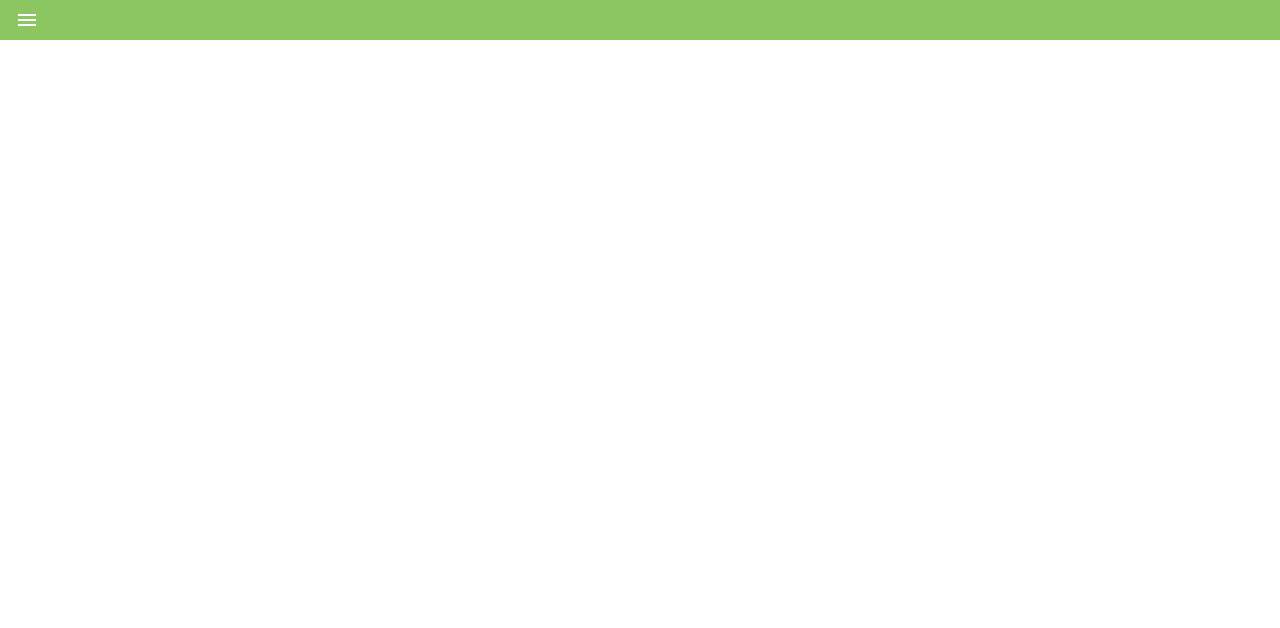
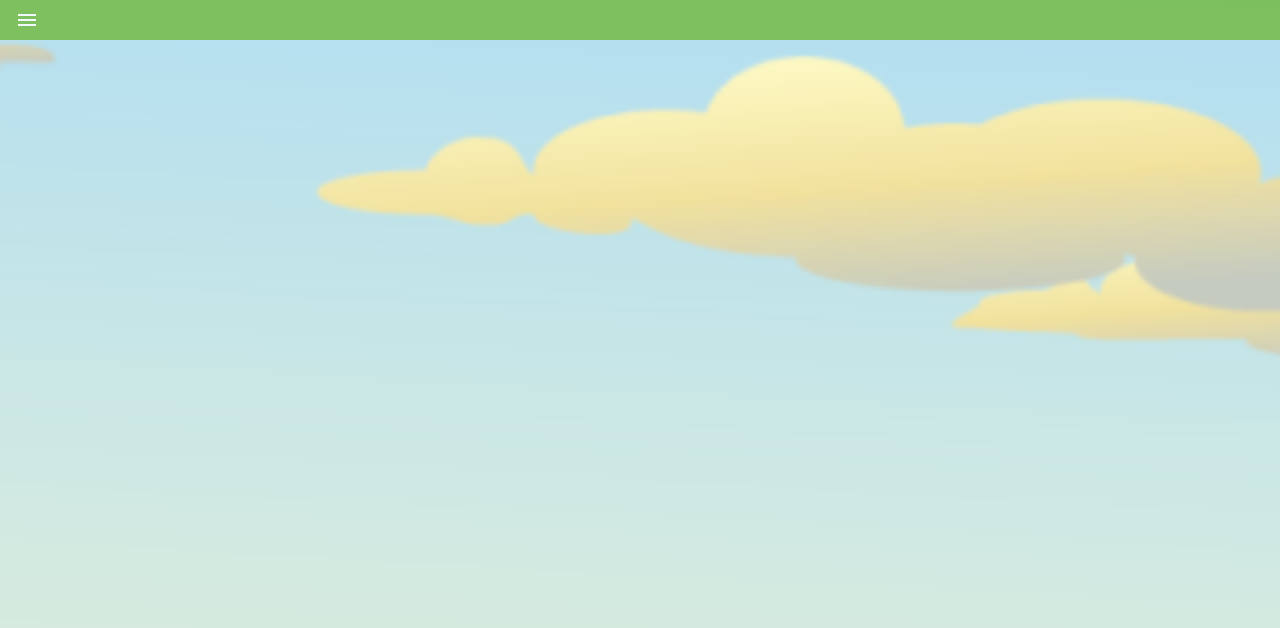
Before and after one commit to BlazEffect/HumanHack-2023, a React (Vite) app: page / in a window 1280 px wide. Shown: the top 628 px of the page. Built offline with nearby package versions, Linux system fonts and the light colour scheme.

Commit message:
Add background

```diff
--- a/src/index.css
+++ b/src/index.css
@@ -10,6 +10,14 @@
 
 body, html, #root {
   height: 100%;
+}
+
+#root {
+  background: url('/public/img/background2.png') no-repeat center center fixed;
+  -webkit-background-size: cover;
+  -moz-background-size: cover;
+  -o-background-size: cover;
+  background-size: cover;
 }
 
 .nav-height {
```
Also changed, not shown: public/img/background.png (added), public/img/background2.png (added).
